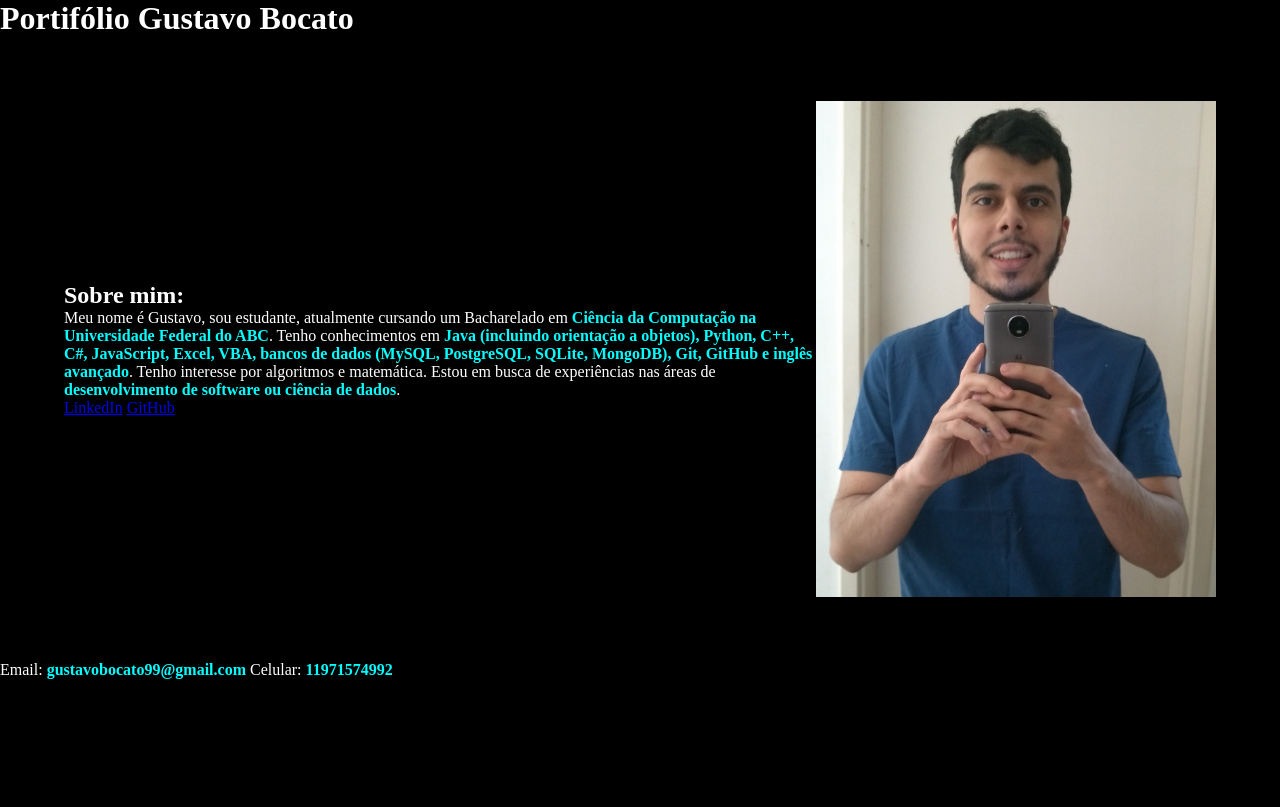
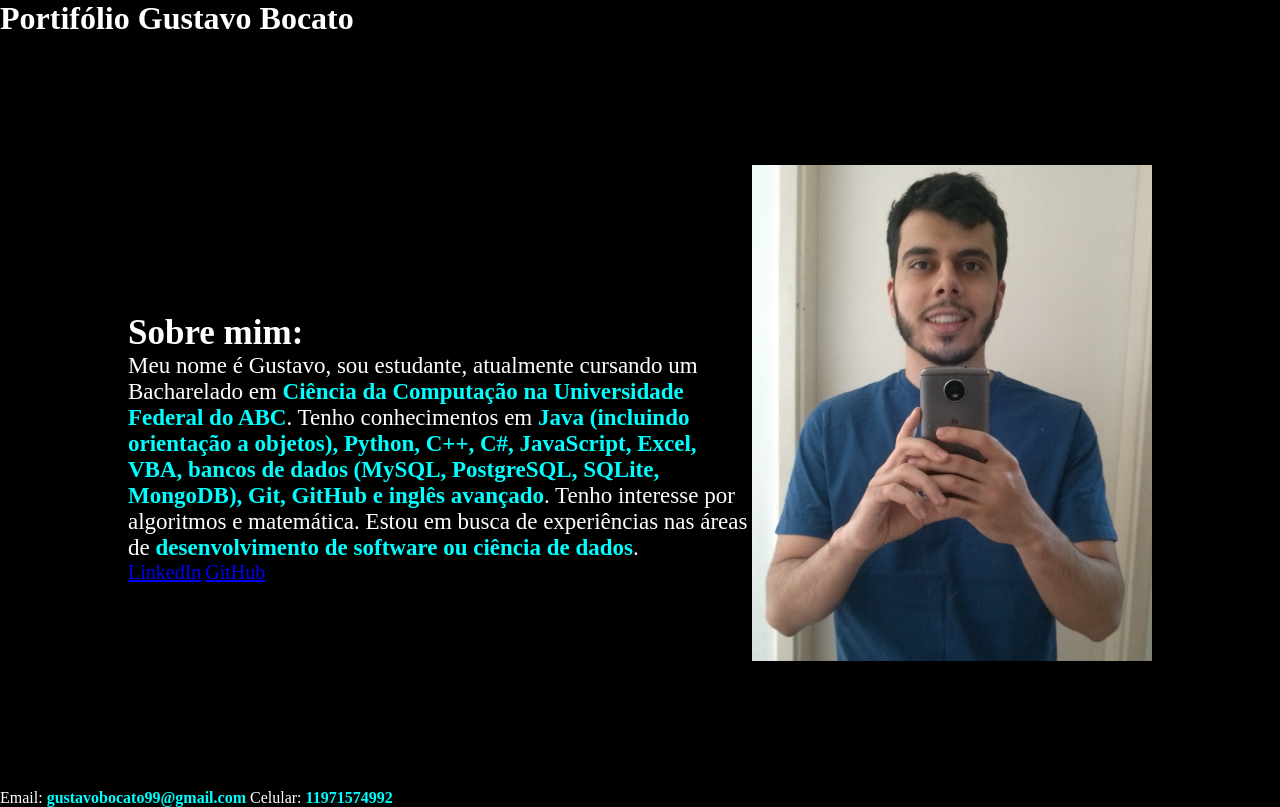
Before and after one commit to GustavoBocato/Portifolio, a plain HTML site: page Portifólio/index.html in a window 1280 px wide. Drawn offline with Linux system fonts and the light colour scheme.

Commit message:
separação dos elementos do texto em classes e ajuste de tamanho deles

```diff
--- a/Portifólio/index.html
+++ b/Portifólio/index.html
@@ -11,11 +11,11 @@
         <h1>Portifólio Gustavo Bocato</h1>
     </header>
     <main class="apresentacao">
-        <section>
-            <h2>Sobre mim:</h2>
-            <p>Meu nome é Gustavo, sou estudante, atualmente cursando um Bacharelado em <strong>Ciência da Computação na Universidade Federal do ABC</strong>. Tenho conhecimentos em <strong>Java (incluindo orientação a objetos), Python, C++, C#, JavaScript, Excel, VBA, bancos de dados (MySQL, PostgreSQL, SQLite, MongoDB), Git, GitHub e inglês avançado</strong>. Tenho interesse por algoritmos e matemática. Estou em busca de experiências nas áreas de <strong>desenvolvimento de software ou ciência de dados</strong>.</p>
-            <a href="https://www.linkedin.com/in/gustavo-da-silva-bocato-54972a14b/">LinkedIn</a>
-            <a href="https://github.com/GustavoBocato">GitHub</a>
+        <section class="apresentacao__conteudo">
+            <h2 class="apresentacao__conteudo__titulo">Sobre mim:</h2>
+            <p class="apresentacao__conteudo__paragrafo">Meu nome é Gustavo, sou estudante, atualmente cursando um Bacharelado em <strong>Ciência da Computação na Universidade Federal do ABC</strong>. Tenho conhecimentos em <strong>Java (incluindo orientação a objetos), Python, C++, C#, JavaScript, Excel, VBA, bancos de dados (MySQL, PostgreSQL, SQLite, MongoDB), Git, GitHub e inglês avançado</strong>. Tenho interesse por algoritmos e matemática. Estou em busca de experiências nas áreas de <strong>desenvolvimento de software ou ciência de dados</strong>.</p>
+            <a class="apresentacao__conteudo__links" href="https://www.linkedin.com/in/gustavo-da-silva-bocato-54972a14b/">LinkedIn</a>
+            <a class="apresentacao__conteudo__links" href="https://github.com/GustavoBocato">GitHub</a>
         </section>
         <img src="foto gustavo.jpg" alt="foto do Gustavo" width="400">
     </main>
--- a/Portifólio/style.css
+++ b/Portifólio/style.css
@@ -16,15 +16,40 @@ body{
 
 strong{
 
-    color:aqua;
+    color: aqua;
 
 }
 
 .apresentacao {
 
-    margin: 5%;
+    margin: 10%;
     display: flex;
     align-items: center;
     justify-content: space-between;
 
 }
+
+.apresentacao__conteudo {
+
+    width: 1000px;
+    height: 200px;
+
+}
+
+.apresentacao__conteudo__titulo {
+
+    font-size: 35px;
+
+}
+
+.apresentacao__conteudo__paragrafo {
+
+    font-size: 23px;
+
+}
+
+.apresentacao__conteudo__links {
+
+    font-size: 20px;
+
+}
```
